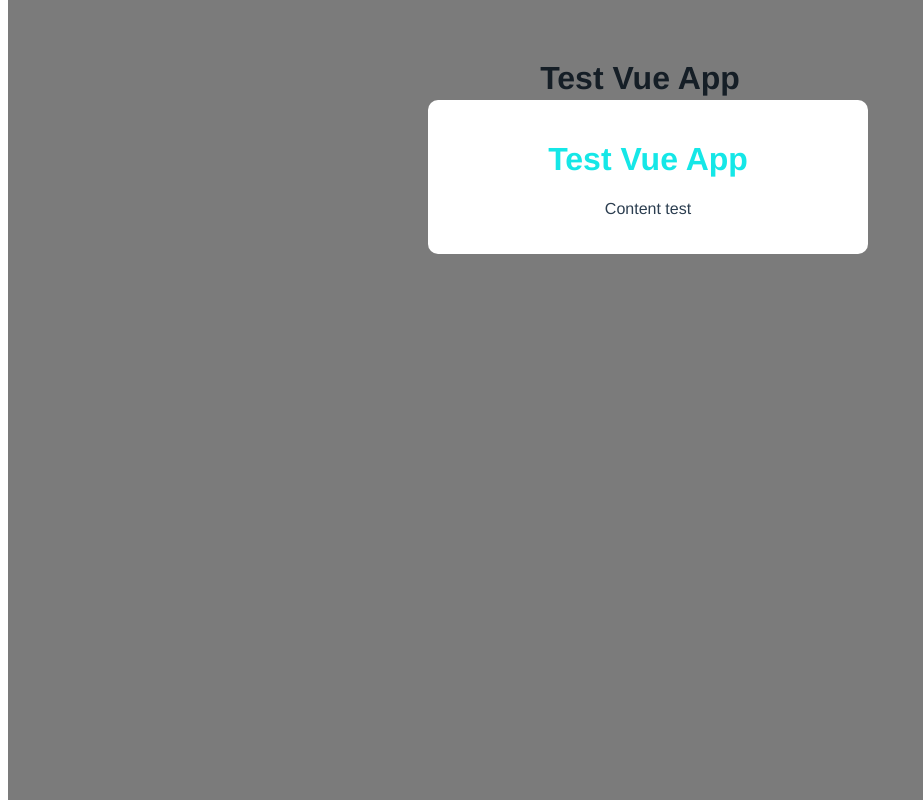
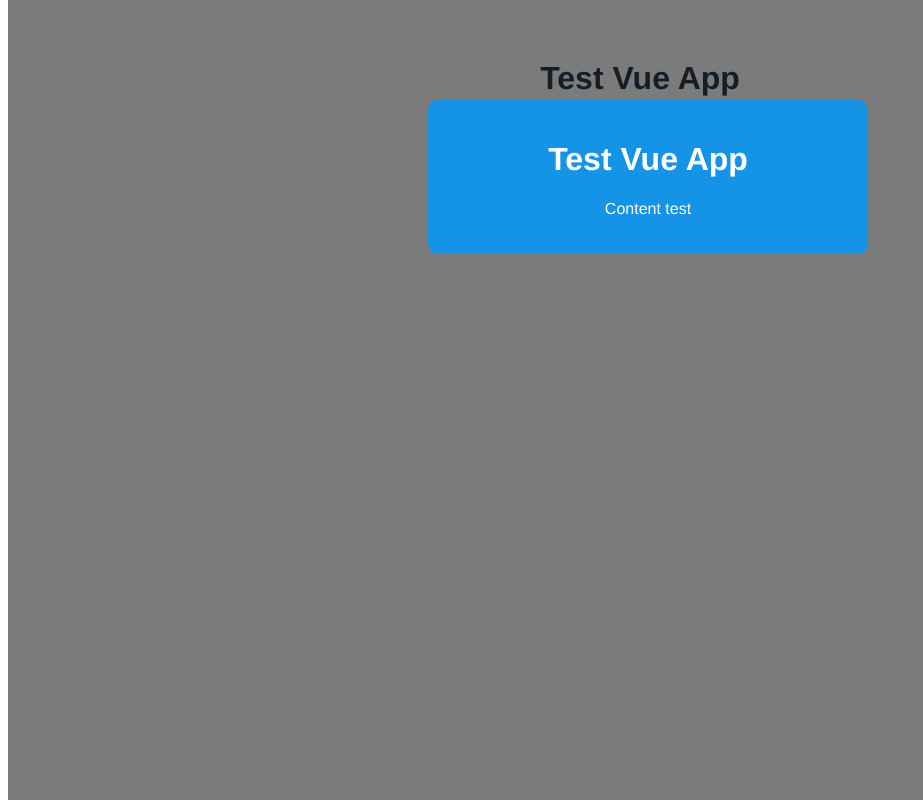
Before and after one commit to jhonpabz/vue-3-test, a Vue app in the folder modal-project/: page / in a window 1280 px wide. Shown: the whole page, without its empty margins (0-923 px from the left). Built offline with nearby package versions, Linux system fonts and the light colour scheme.

Commit message:
Change UI base on theme props value.

```diff
--- a/modal-project/src/App.vue
+++ b/modal-project/src/App.vue
@@ -3,6 +3,7 @@
   <Modal
     :header="title"
     :content="content"
+    theme="sale"
   />
 </template>
 
--- a/modal-project/src/components/Modal.vue
+++ b/modal-project/src/components/Modal.vue
@@ -1,6 +1,6 @@
 <template>
 <div class="backdrop">
-    <div class="modal">
+    <div class="modal" :class="{ sale: theme === 'sale'}">
         <h1>{{ header }}</h1>
         <p>{{ content }}</p>
     </div>
@@ -9,7 +9,7 @@
 
 <script>
 export default {
-    props: ['header', 'content']
+    props: ['header', 'content', 'theme']
 }
 </script>
 
@@ -31,4 +31,12 @@ export default {
 h1 {
     color: #15e7e7
 }
+.modal.sale {
+    background-color: #1593e7;
+    color: #fff;
+}
+
+.modal.sale h1{
+    color: #fff;
+}
 </style>
```
